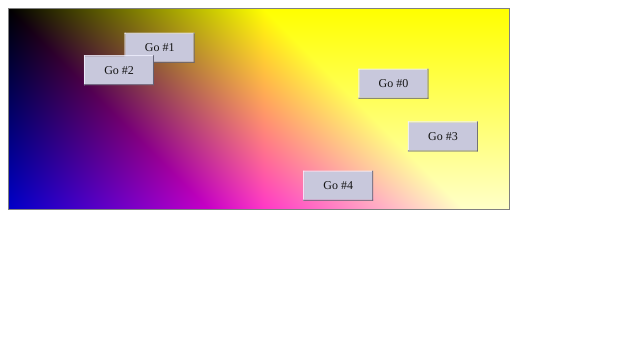
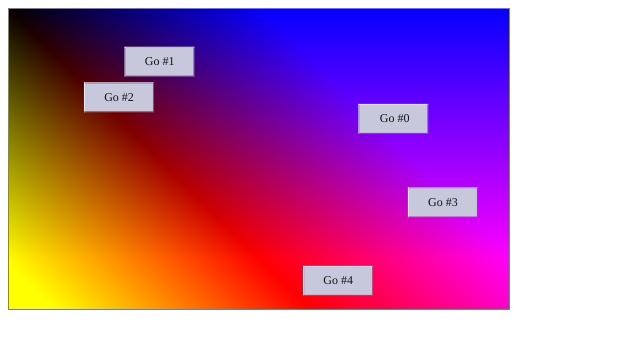
Before and after one commit to shellum/finalHackApps, a website: page views/html5canvas.html in a window 1280 px wide. Shown: the whole page, without its empty margins (0-640 px from the left). Drawn offline with nearby package versions, Linux system fonts and the light colour scheme.

Commit message:
Optimize/Clean up/Reuse code

```diff
--- a/views/html5canvas.html
+++ b/views/html5canvas.html
@@ -5,16 +5,36 @@
 </head>
 <body>
     <canvas id='canvas' style="border:1px solid grey;"></canvas>
-    <br>
-    <span id="x1"></span><span id="y1"></span>
-    <br>
-    <span id="over"></span>
-    <br>
-    <span id="hit"></span>
+    <div><span id="x"></span><span id="y"></span></div>
+    <div id="over"></div>
+    <div id="hit"></div>
 <script>
+    // Initialize everything
     var canvasWidth = 500;
-    var canvasHeight = 200;
+    var canvasHeight = 300;
+    var numberOfButtons = 5;
+    var canvas = document.getElementById('canvas');
+    var canvasCoords = canvas.getBoundingClientRect();
+    var context = canvas.getContext('2d');
+    var buttons = [];
+    var overButton = false;
+    var noButton = -1;
 
+    canvas.width = canvasWidth;
+    canvas.height = canvasHeight;
+
+    for (i=0;i<numberOfButtons;i++) {
+        buttons[i] = createRandomButtonData(i);
+    }
+
+    // Draw the background
+    drawCanvasBackground();
+
+    // Draw the buttons
+    for (i=0;i<buttons.length;i++)
+        createButton(buttons[i]);
+
+    // A color object
     function Color(r, g, b, a) {
         this.r = r;
         this.g = g;
@@ -22,52 +42,20 @@
         this.a = a;
     }
 
-    function Button() {
-        this.lightBorderColor = new Color(240,240,255,255);
-        this.darkBorderColor = new Color(100,100,120,255);
-        this.textColor = new Color(20,20,20,255);
-        this.backgroundColor = new Color(200,200,220,255);
-        this.width = 70;
-        this.height = 30;
-        this.fontSize = 12;
-        this.font = "" + this.fontSize + "px Times";
-    }
-
-    var buttons = [];
-    for (i=0;i<5;i++) {
-        buttons[i] = createRandomButtonData(i);
-    }
-
-    var canvas = document.getElementById('canvas');
-    canvas.width = canvasWidth;
-    canvas.height = canvasHeight;
-    overButton = false;
-    var canvasCoords = canvas.getBoundingClientRect();
-    var context = canvas.getContext('2d');
-
-    function createRandomButtonData(id) {
-        var button = new Button();
-        button.x = r(canvasWidth - button.width);
-        button.y = r(canvasHeight - button.height);
-        button.text = 'Go #' + id;
-
-        return button;
-    }
-
     canvas.addEventListener('mousemove', function(event) {
         console.log(event.clientX);
         x = event.clientX - canvasCoords.left;
         y = event.clientY - canvasCoords.top;
-        $('#x1').html('Coords: ' + y + ',');
-        $('#y1').html(y);
-        overButton = -1;
+        $('#x').html('Coords: ' + y + ',');
+        $('#y').html(y);
+        overButton = noButton;
         for (i=0;i<buttons.length;i++)
         if (x > buttons[i].x && x < (buttons[i].x + buttons[i].width) &&
             y > buttons[i].y && y < (buttons[i].y + buttons[i].height)) {
             overButton = i;
         }
 
-        if (overButton >=0 )
+        if (overButton >= 0)
             $('#over').html("Over button: "+overButton);
         else
             $('#over').html("Over button: -");
@@ -88,10 +76,12 @@
         context.fillRect( x, y, 1, 1 );
     }
 
+    // A code shortener function
     function r(max) {
         return Math.random() * max;
     }
 
+    // Parse a color into a Canvas fillStyle
     function createFillStyle(color) {
         return 'rgba('+color.r+','+color.g+','+color.b+','+color.a+')';
     }
@@ -106,9 +96,12 @@
         context.fillRect(fromX, fromY, thickness, height);
     }
 
+    // Draw a button
     function createButton(button) {
-        border = 1;
-        textHangCorrection = 0.8;
+        var border = 1;
+        var textHangCorrection = 0.8;
+        var textMetrics = context.measureText(button.text);
+
         hLine(button.x,button.y,button.width,border,button.lightBorderColor);
         vLine(button.x,button.y,button.height, border,button.lightBorderColor);
         hLine(button.x, button.y+button.height-1, button.width, border, button.darkBorderColor);
@@ -117,19 +110,35 @@
         context.fillRect(button.x+border, button.y+border, button.width-(border*2), button.height-(border*2));
         context.fillStyle = createFillStyle(button.textColor);
         context.font = button.font;
-        var textMetrics = context.measureText(button.text);
         context.fillText(button.text, button.x  + ((button.width - textMetrics.width)/2),button.y+(button.fontSize * textHangCorrection) + ((button.height-button.fontSize)/2));
     }
 
+    // A HTML5 Button object
+    function Button() {
+        this.lightBorderColor = new Color(240,240,255,255);
+        this.darkBorderColor = new Color(100,100,120,255);
+        this.textColor = new Color(20,20,20,255);
+        this.backgroundColor = new Color(200,200,220,255);
+        this.width = 70;
+        this.height = 30;
+        this.fontSize = 12;
+        this.font = "" + this.fontSize + "px Times";
+    }
+
+    function createRandomButtonData(id) {
+        var button = new Button();
+        button.x = r(canvasWidth - button.width);
+        button.y = r(canvasHeight - button.height);
+        button.text = 'Go #' + id;
+        return button;
+    }
+
+    // Draw a gradient background
     function drawCanvasBackground() {
         for (x=0;x<canvasWidth;x++)
             for (y=0;y<canvasHeight;y++)
-                plotPixel(x,y,x,x-y,y);
+                plotPixel(x,y,y+i,y-x,x-y);
     }
-
-    drawCanvasBackground();
-    for (i=0;i<buttons.length;i++)
-        createButton(buttons[i]);
 
 </script>
 </body>
```
